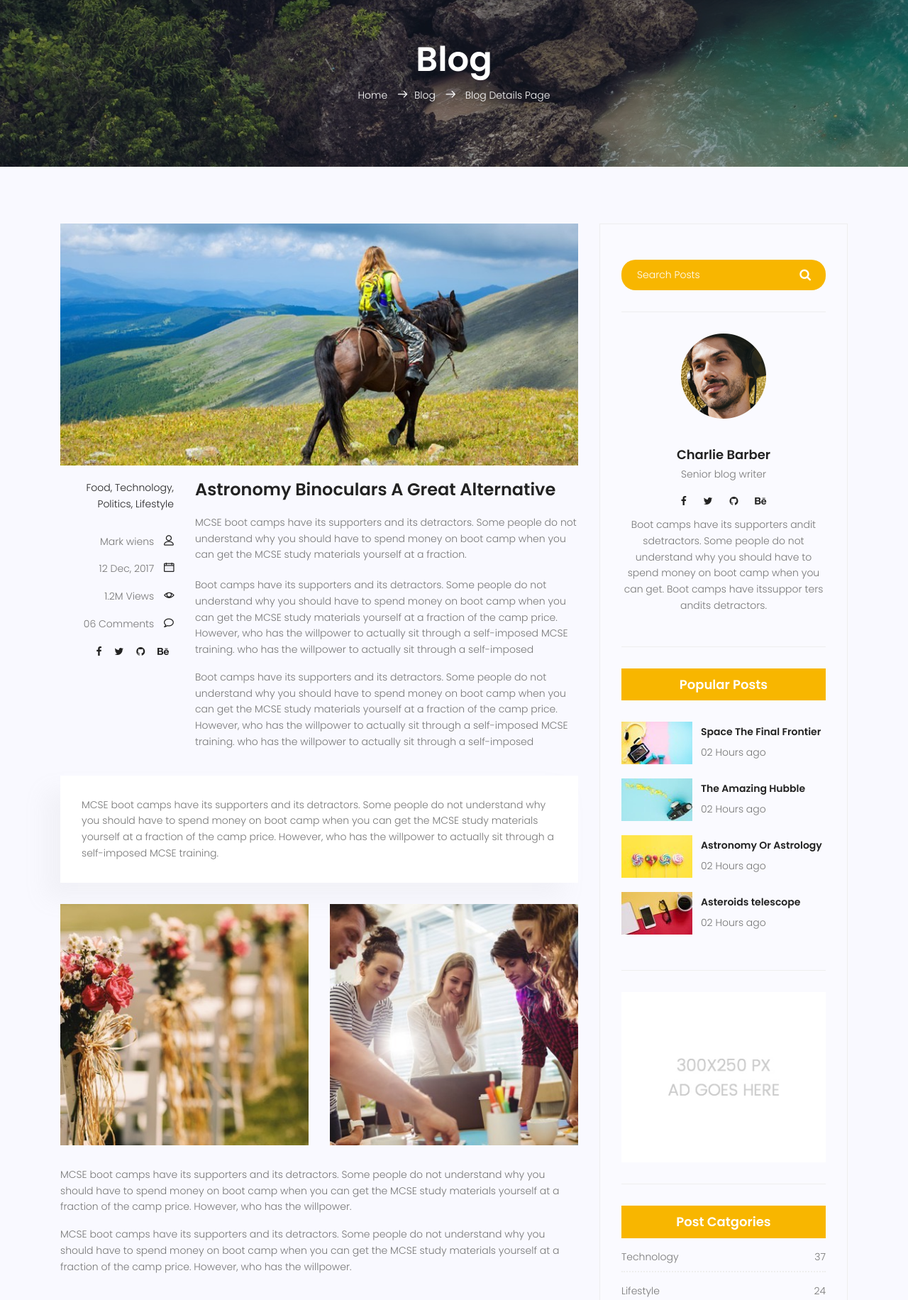
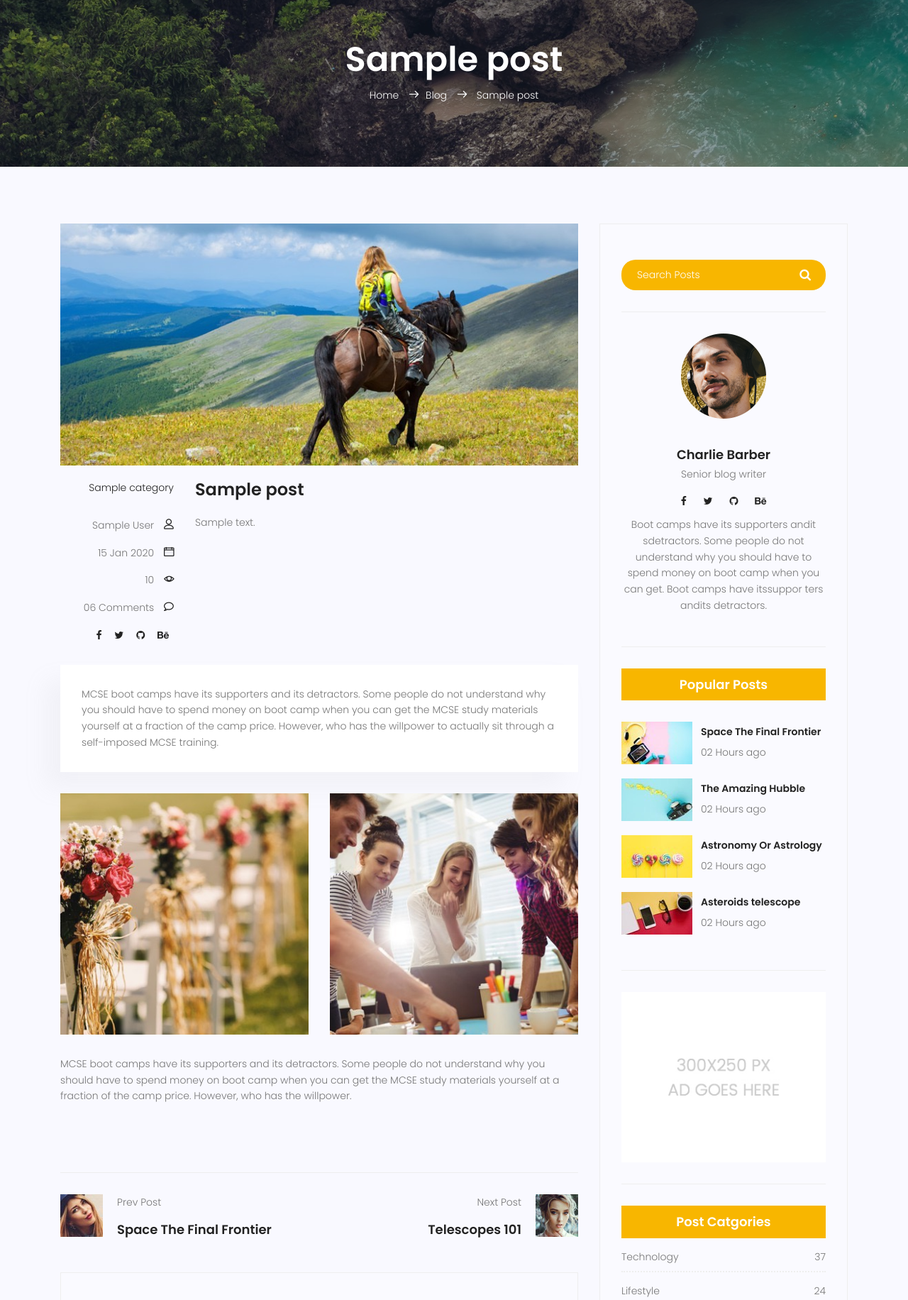
Before and after one commit to sobhan-al/start_django, a Django app: page /blog/1 in a window 1280 px wide. Shown: the part 105-1937 px from the top of the page at 71% size. Run offline with Django 5.2, Linux system fonts and the light colour scheme; tables that the repository leaves empty hold one stand-in row (values such as "Sample post"); some libraries are stand-ins or nearby versions.

Commit message:
added author field and image field and category field to post table. created category table. created blog-writer.html to include in another templates.

```diff
--- a/blog/admin.py
+++ b/blog/admin.py
@@ -1,11 +1,12 @@
 from django.contrib import admin
-from .models import Post
+from .models import Post,Category
 
 class PostAdmin(admin.ModelAdmin):
     date_hierarchy = 'created_date'
-    list_display = ['id','title' , 'counted_views' , 'status' , 'created_date' , 'publish_date']
+    list_display = ['id','title' , 'author', 'counted_views' , 'status' , 'created_date' , 'publish_date']
     empty_value_display = '-empty-'
     list_filter = ['status']
     search_fields = ['title','content']
 
 admin.site.register(Post,PostAdmin)
+admin.site.register(Category)
--- a/blog/models.py
+++ b/blog/models.py
@@ -1,17 +1,25 @@
 from django.db import models
+from django.contrib.auth.models import User
+
+
+class Category(models.Model):
+    name = models.CharField(max_length=255,unique=True)
+    def __str__(self):
+        return self.name
 
 class Post(models.Model):
-    #image
-    #author
+    image = models.ImageField(upload_to='blog/',default='blog/default.jpg')
+    author = models.ForeignKey(User,on_delete=models.CASCADE,null=True)
     title = models.CharField(max_length=255)
     content = models.TextField()
     #tag
-    #category
+    categorys = models.ManyToManyField(Category)
     counted_views = models.PositiveIntegerField(default=0)
     status = models.BooleanField(default=False)
     created_date = models.DateTimeField(auto_now_add=True)
     updated_date = models.DateTimeField(auto_now=True)
     publish_date = models.DateTimeField(null=True)
 
+
     class Meta:
         ordering = ['created_date']
--- a/templates/base.html
+++ b/templates/base.html
@@ -172,8 +172,8 @@
                     <!-- Link back to Colorlib can't be removed. Template is licensed under CC BY 3.0. -->
                     Copyright &copy;
                     <script>document.write(new Date().getFullYear());</script> All rights reserved | This template is
-                    made with <i class="fa fa-heart-o" aria-hidden="true"></i> by <a href="https://colorlib.com"
-                        target="_blank">Colorlib</a>
+                    made with <i class="fa fa-heart-o" aria-hidden="true"></i> by <a href="#"
+                        target="_blank">SBalavi</a>
                     <!-- Link back to Colorlib can't be removed. Template is licensed under CC BY 3.0. -->
                 </p>
                 <div class="col-lg-4 col-sm-12 footer-social">
--- a/templates/blog/blog-single.html
+++ b/templates/blog/blog-single.html
@@ -13,11 +13,11 @@
 			<div class="row d-flex align-items-center justify-content-center">
 				<div class="about-content col-lg-12">
 					<h1 class="text-white">
-						Blog
+						{{ post.title }}
 					</h1>
-					<p class="text-white link-nav"><a href="index.html">Home </a> <span
+					<p class="text-white link-nav"><a href="{% url 'website:index' %}">Home </a> <span
 							class="lnr lnr-arrow-right"></span><a href="{% url 'blog:index' %}">Blog </a> <span
-							class="lnr lnr-arrow-right"></span> <a href="/blog/{{post.id}}"> Blog Details Page</a></p>
+							class="lnr lnr-arrow-right"></span> {{ post.title }} </p>
 				</div>
 			</div>
 		</div>
@@ -37,17 +37,16 @@
 						</div>
 						<div class="col-lg-3  col-md-3 meta-details">
 							<ul class="tags">
-								<li><a href="#">Food,</a></li>
-								<li><a href="#">Technology,</a></li>
-								<li><a href="#">Politics,</a></li>
-								<li><a href="#">Lifestyle</a></li>
+                                {% for cat in post.categorys.all %}
+								<li><a href="#">{{ cat.name }}</a></li> {% if not forloop.last %},{% endif %}
+								{% endfor %}
 							</ul>
 							<div class="user-details row">
-								<p class="user-name col-lg-12 col-md-12 col-6"><a href="#">Mark wiens</a> <span
+								<p class="user-name col-lg-12 col-md-12 col-6"><a href="#">{{post.author.get_full_name}}</a> <span
 										class="lnr lnr-user"></span></p>
-								<p class="date col-lg-12 col-md-12 col-6"><a href="#">12 Dec, 2017</a> <span
+								<p class="date col-lg-12 col-md-12 col-6"><a href="#">{{ post.publish_date|date:"d M Y" }}</a> <span
 										class="lnr lnr-calendar-full"></span></p>
-								<p class="view col-lg-12 col-md-12 col-6"><a href="#">1.2M Views</a> <span
+								<p class="view col-lg-12 col-md-12 col-6"><a href="#">{{ post.counted_views }}</a> <span
 										class="lnr lnr-eye"></span></p>
 								<p class="comments col-lg-12 col-md-12 col-6"><a href="#">06 Comments</a> <span
 										class="lnr lnr-bubble"></span></p>
@@ -60,26 +59,11 @@
 							</div>
 						</div>
 						<div class="col-lg-9 col-md-9">
-							<h3 class="mt-20 mb-20">Astronomy Binoculars A Great Alternative</h3>
+							<h3 class="mt-20 mb-20">{{ post.title }}</h3>
 							<p class="excert">
-								MCSE boot camps have its supporters and its detractors. Some people do not understand
-								why you should have to spend money on boot camp when you can get the MCSE study
-								materials yourself at a fraction.
+								{{ post.content }}
 							</p>
-							<p>
-								Boot camps have its supporters and its detractors. Some people do not understand why you
-								should have to spend money on boot camp when you can get the MCSE study materials
-								yourself at a fraction of the camp price. However, who has the willpower to actually sit
-								through a self-imposed MCSE training. who has the willpower to actually sit through a
-								self-imposed
-							</p>
-							<p>
-								Boot camps have its supporters and its detractors. Some people do not understand why you
-								should have to spend money on boot camp when you can get the MCSE study materials
-								yourself at a fraction of the camp price. However, who has the willpower to actually sit
-								through a self-imposed MCSE training. who has the willpower to actually sit through a
-								self-imposed
-							</p>
+
 						</div>
 						<div class="col-lg-12">
 							<div class="quotes">
@@ -102,12 +86,7 @@
 										MCSE study materials yourself at a fraction of the camp price. However, who has
 										the willpower.
 									</p>
-									<p>
-										MCSE boot camps have its supporters and its detractors. Some people do not
-										understand why you should have to spend money on boot camp when you can get the
-										MCSE study materials yourself at a fraction of the camp price. However, who has
-										the willpower.
-									</p>
+
 								</div>
 							</div>
 						</div>
@@ -280,26 +259,10 @@
 								<button type="submit"><i class="fa fa-search"></i></button>
 							</form>
 						</div>
-						<div class="single-sidebar-widget user-info-widget">
-							<img src="{% static 'img/blog/user-info.png' %}" alt="">
-							<a href="#">
-								<h4>Charlie Barber</h4>
-							</a>
-							<p>
-								Senior blog writer
-							</p>
-							<ul class="social-links">
-								<li><a href="#"><i class="fa fa-facebook"></i></a></li>
-								<li><a href="#"><i class="fa fa-twitter"></i></a></li>
-								<li><a href="#"><i class="fa fa-github"></i></a></li>
-								<li><a href="#"><i class="fa fa-behance"></i></a></li>
-							</ul>
-							<p>
-								Boot camps have its supporters andit sdetractors. Some people do not understand why you
-								should have to spend money on boot camp when you can get. Boot camps have itssuppor ters
-								andits detractors.
-							</p>
-						</div>
+
+						{% include 'blog/blog-writer.html' %}
+
+
 						<div class="single-sidebar-widget popular-post-widget">
 							<h4 class="popular-title">Popular Posts</h4>
 							<div class="popular-post-list">
@@ -308,7 +271,7 @@
 										<img class="img-fluid" src="{% static 'img/blog/pp1.jpg' %}" alt="">
 									</div>
 									<div class="details">
-										<a href="/blog/{{post.id}}">
+										<a href="{% url 'blog:single' pid=post.id %}">
 											<h6>Space The Final Frontier</h6>
 										</a>
 										<p>02 Hours ago</p>
@@ -319,7 +282,7 @@
 										<img class="img-fluid" src="{% static 'img/blog/pp2.jpg' %}" alt="">
 									</div>
 									<div class="details">
-										<a href="/blog/{{post.id}}">
+										<a href="{% url 'blog:single' pid=post.id %}">
 											<h6>The Amazing Hubble</h6>
 										</a>
 										<p>02 Hours ago</p>
@@ -330,7 +293,7 @@
 										<img class="img-fluid" src="{% static 'img/blog/pp3.jpg' %}" alt="">
 									</div>
 									<div class="details">
-										<a href="/blog/{{post.id}}">
+										<a href="{% url 'blog:single' pid=post.id %}">
 											<h6>Astronomy Or Astrology</h6>
 										</a>
 										<p>02 Hours ago</p>
@@ -341,7 +304,7 @@
 										<img class="img-fluid" src="{% static 'img/blog/pp4.jpg' %}" alt="">
 									</div>
 									<div class="details">
-										<a href="/blog/{{post.id}}">
+										<a href="{% url 'blog:single' pid=post.id %}">
 											<h6>Asteroids telescope</h6>
 										</a>
 										<p>02 Hours ago</p>
--- /dev/null
+++ b/templates/blog/blog-writer.html
@@ -0,0 +1,24 @@
+{% load static %}
+
+
+
+<div class="single-sidebar-widget user-info-widget">
+							<img src="{% static 'img/blog/user-info.png' %}" alt="">
+							<a href="#">
+								<h4>Charlie Barber</h4>
+							</a>
+							<p>
+								Senior blog writer
+							</p>
+							<ul class="social-links">
+								<li><a href="#"><i class="fa fa-facebook"></i></a></li>
+								<li><a href="#"><i class="fa fa-twitter"></i></a></li>
+								<li><a href="#"><i class="fa fa-github"></i></a></li>
+								<li><a href="#"><i class="fa fa-behance"></i></a></li>
+							</ul>
+							<p>
+								Boot camps have its supporters andit sdetractors. Some people do not understand why you
+								should have to spend money on boot camp when you can get. Boot camps have itssuppor ters
+								andits detractors.
+							</p>
+						</div>
```
Also changed, not shown: templates/blog/blog-home.html (+9 -10 lines), blog/migrations/0002_alter_post_options_post_author.py (added), blog/migrations/0003_post_image.py (added), blog/migrations/0004_category_post_category.py (added), blog/migrations/0005_alter_category_name.py (added), blog/migrations/0006_rename_category_post_categorys.py (added), media/blog/Rectangle_5.png (added), media/blog/Rectangle_6.png (added), media/blog/Rectangle_7.png (added), media/blog/d3.jpg (added), media/blog/default.jpg (added).
